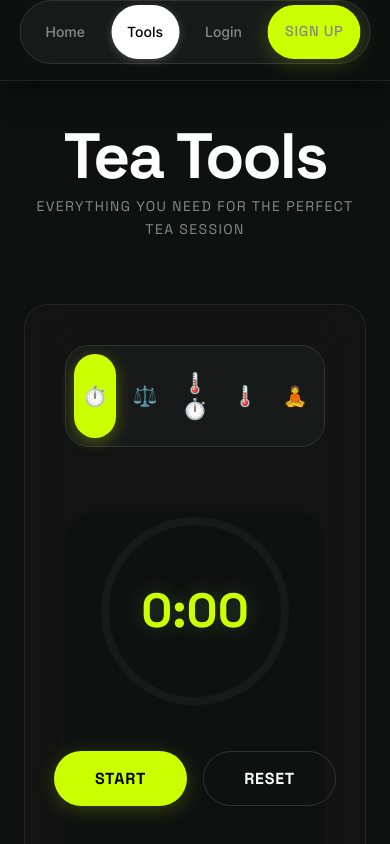
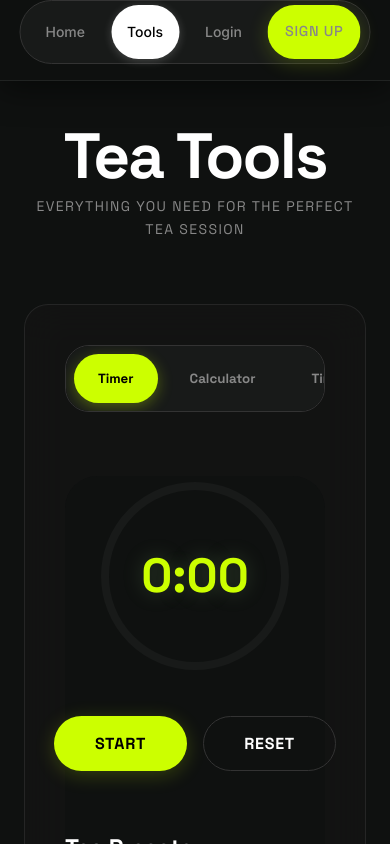
Before and after one commit to EarthyFox/gong_fu_tea_journal, a React (Vite) app: page /tools in a window 390 px wide. Shown: the top 844 px of the page. Built offline with nearby package versions, Linux system fonts and the light colour scheme.

Commit message:
Refine Tools UI: Remove icons and ensure text-only layout

```diff
--- a/src/pages/Tools.css
+++ b/src/pages/Tools.css
@@ -55,6 +55,8 @@
     display: flex;
     align-items: center;
     gap: var(--space-sm);
+    white-space: nowrap;
+    /* Prevent text wrapping */
 }
 
 .tab:hover {
@@ -66,10 +68,6 @@
     background: var(--color-primary);
     color: var(--color-text-inverse);
     box-shadow: 0 4px 15px rgba(204, 255, 0, 0.3);
-}
-
-.tab-icon {
-    font-size: 1.25rem;
 }
 
 /* Tool Content Area */
@@ -84,17 +82,18 @@
     .tabs {
         width: 100%;
         border-radius: var(--radius-lg);
-        justify-content: space-between;
+        justify-content: flex-start;
+        flex-wrap: nowrap;
+        overflow-x: auto;
+        /* Allow scrolling on small screens if needed */
+        padding-bottom: var(--space-sm);
+        /* Space for scrollbar if any */
     }
 
     .tab {
-        flex: 1;
-        padding: var(--space-md) var(--space-sm);
+        flex: 0 0 auto;
+        /* Don't stretch */
+        padding: var(--space-md) var(--space-lg);
         justify-content: center;
     }
-
-    .tab span:not(.tab-icon) {
-        display: none;
-        /* Icon only on mobile */
-    }
 }
--- a/src/pages/Tools.jsx
+++ b/src/pages/Tools.jsx
@@ -35,35 +35,30 @@ function Tools() {
                             className={`tab ${activeTab === 'timer' ? 'active' : ''}`}
                             onClick={() => handleTabChange('timer')}
                         >
-                            <span className="tab-icon">⏱️</span>
                             <span>Timer</span>
                         </button>
                         <button
                             className={`tab ${activeTab === 'calculator' ? 'active' : ''}`}
                             onClick={() => handleTabChange('calculator')}
                         >
-                            <span className="tab-icon">⚖️</span>
                             <span>Calculator</span>
                         </button>
                         <button
                             className={`tab ${activeTab === 'adjuster' ? 'active' : ''}`}
                             onClick={() => handleTabChange('adjuster')}
                         >
-                            <span className="tab-icon">🌡️⏱️</span>
                             <span>Time Adjuster</span>
                         </button>
                         <button
                             className={`tab ${activeTab === 'temperature' ? 'active' : ''}`}
                             onClick={() => handleTabChange('temperature')}
                         >
-                            <span className="tab-icon">🌡️</span>
                             <span>Temperature</span>
                         </button>
                         <button
                             className={`tab ${activeTab === 'meditation' ? 'active' : ''}`}
                             onClick={() => handleTabChange('meditation')}
                         >
-                            <span className="tab-icon">🧘</span>
                             <span>Meditation</span>
                         </button>
                     </div>
```
